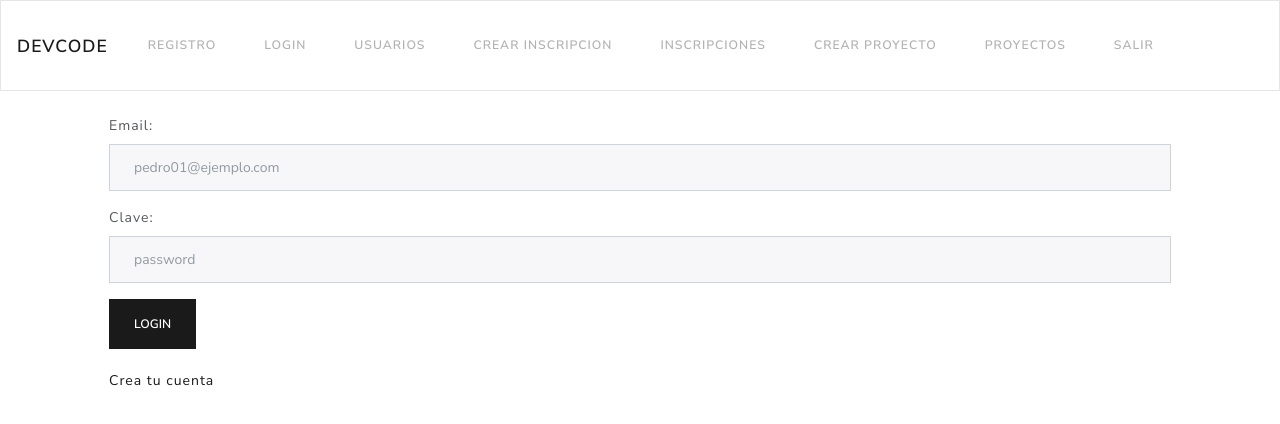
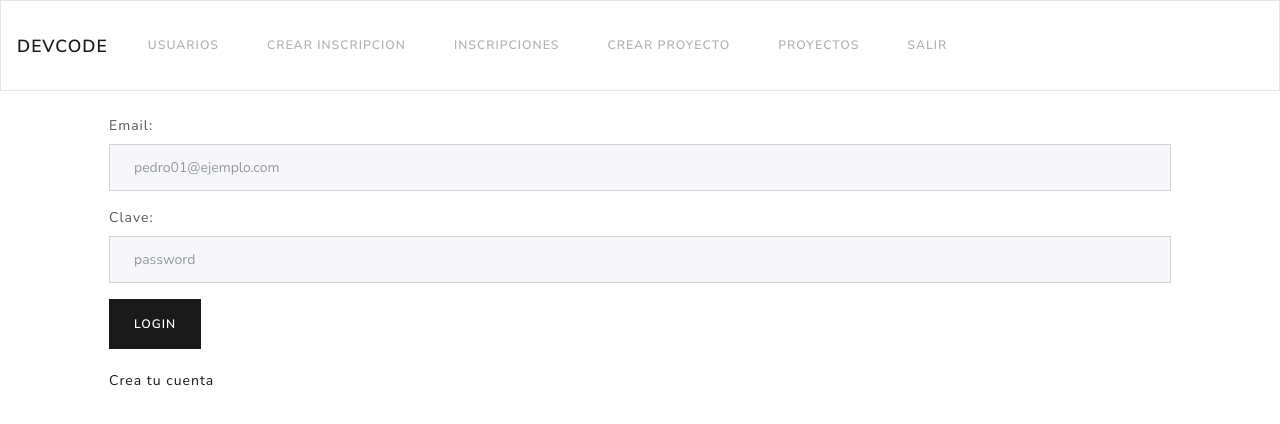
Before and after one commit to slopez17/devCode, a React (Create React App) app in the folder front/: page /login in a window 1280 px wide. Shown: the top 424 px of the page. Built offline with nearby package versions, Linux system fonts and the light colour scheme; the HTML template or start-up script is replaced by a standard one.

Commit message:
update login

```diff
--- a/front/src/components/Login.js
+++ b/front/src/components/Login.js
@@ -46,6 +46,7 @@ const CrearUsuario = () => {
           <Button
             color="primary"
             type="submit"
+            href="/list-users"
           >
             Login
           </Button>
--- a/front/src/components/Navbar.js
+++ b/front/src/components/Navbar.js
@@ -19,16 +19,6 @@ export const Navigation = () => (
     </button>
     <div className="collapse navbar-collapse" id="navbarNav">
       <ul className="navbar-nav">
-        <li className="nav-item">
-          <Link className="nav-link" to="/new-usuario">
-            Registro
-          </Link>
-        </li>
-        <li className="nav-item">
-          <Link className="nav-link" to="/login">
-            Login
-          </Link>
-        </li>
         <li className="nav-item">
           <Link className="nav-link" to="/list-users">
             Usuarios
```
